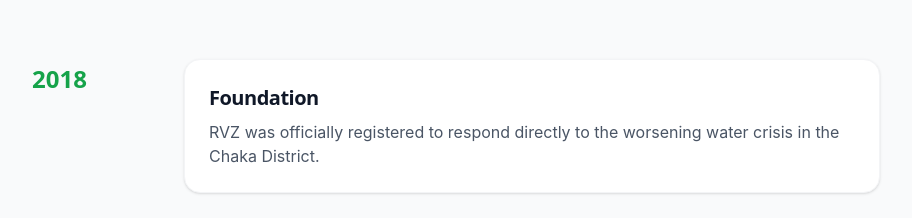
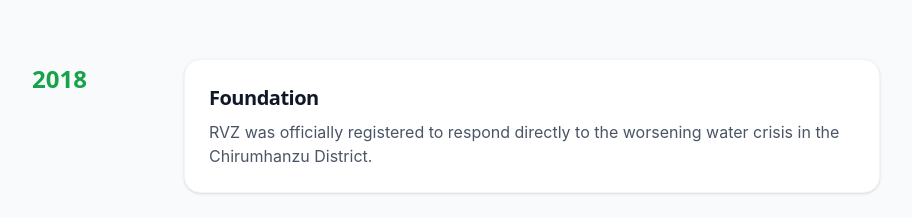
Before and after one commit to thedanayi/resilientvillages, a React (Vite) app: page /about in a window 1280 px wide. Shown: the part 1620-1838 px from the top of the page, without its empty margins (184-1096 px from the left). Built offline with nearby package versions, Linux system fonts and the light colour scheme; no server answers.

Commit message:
fix: update location name to Chirumhanzu District
Rename all occurrences of "Chaka District" to "Chirumhanzu District" to accurately reflect project geography.

```diff
--- a/src/data/projects.ts
+++ b/src/data/projects.ts
@@ -36,7 +36,7 @@
     id: "water-harvesting",
     programId: "wash",
     title: "Water Harvesting Expansion",
-    location: "Chaka District",
+    location: "Chirumhanzu District",
     beneficiaries: "3,500 People",
     challenge: "Women walked up to 8km daily to fetch unsafe surface water.",
     intervention: "Constructed 5 large-scale rainwater harvesting weirs and rehabilitated 3 community boreholes.",
--- a/src/data/publications.ts
+++ b/src/data/publications.ts
@@ -26,7 +26,7 @@
     title: "Impact of Solar Boreholes on Village Health",
     category: "Research",
     year: 2024,
-    description: "A detailed study conducted in the Chaka District showing the correlation between local water access and the reduction of disease.",
+    description: "A detailed study conducted in the Chirumhanzu District showing the correlation between local water access and the reduction of disease.",
     downloadUrl: "#",
     fileSize: "1.5 MB",
     img: "https://images.unsplash.com/photo-1582213782179-e0d53f98f2ca?q=80&w=800&auto=format&fit=crop"
--- a/src/data/stories.ts
+++ b/src/data/stories.ts
@@ -19,9 +19,9 @@
     id: "tendai-water",
     title: "The Gift of Clean Water",
     beneficiary: "Tendai Moyo & Village Community",
-    location: "Chaka District",
-    summary: "A new solar borehole brings health and time back to the women of Chaka District.",
-    challenge: "Women and girls in Chaka spent up to 5 hours a day walking to a distant river to collect water, which was often contaminated, leading to frequent outbreaks of waterborne diseases.",
+    location: "Chirumhanzu District",
+    summary: "A new solar borehole brings health and time back to the women of Chirumhanzu District.",
+    challenge: "Women and girls in Chirumhanzu spent up to 5 hours a day walking to a distant river to collect water, which was often contaminated, leading to frequent outbreaks of waterborne diseases.",
     solution: "RVZ partnered with the community to drill a deep solar-powered borehole and install a 10,000-liter storage tank right in the village center.",
     outcome: "Cases of dysentery and cholera dropped by 80% within the first year. Girls now have time to attend school regularly, and women have formed a cooperative to start small businesses with their reclaimed time.",
     quote: "Water is life. Now that the water is here, right in our village, our daughters are back in school and our children are healthy.",
--- a/src/pages/About.tsx
+++ b/src/pages/About.tsx
@@ -100,7 +100,7 @@
 
             <div className="space-y-12">
                {[
-                 { year: "2018", title: "Foundation", desc: "RVZ was officially registered to respond directly to the worsening water crisis in the Chaka District." },
+                 { year: "2018", title: "Foundation", desc: "RVZ was officially registered to respond directly to the worsening water crisis in the Chirumhanzu District." },
                  { year: "2020", title: "Agricultural Pivot", desc: "Launched climate-smart agriculture programs to combat severe droughts and food insecurity." },
                  { year: "2023", title: "Expanded Reach", desc: "Scaled operations to cover 48 communities, establishing the Munhande Nutrition Garden as a flagship model." }
                ].map((item, i) => (
```
